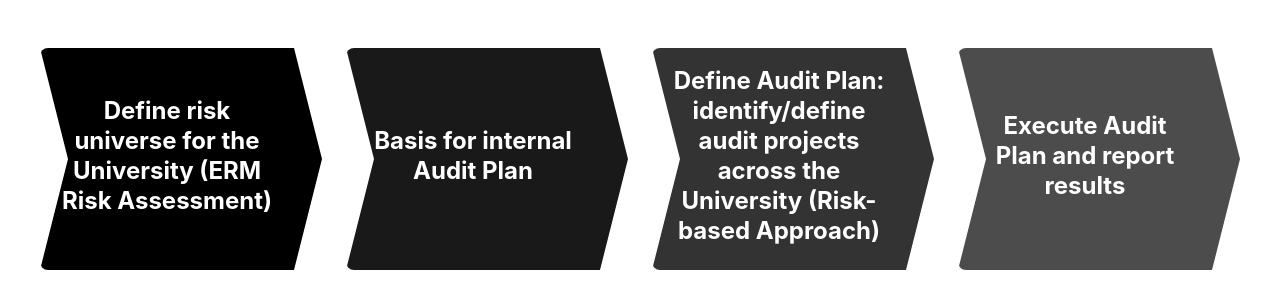
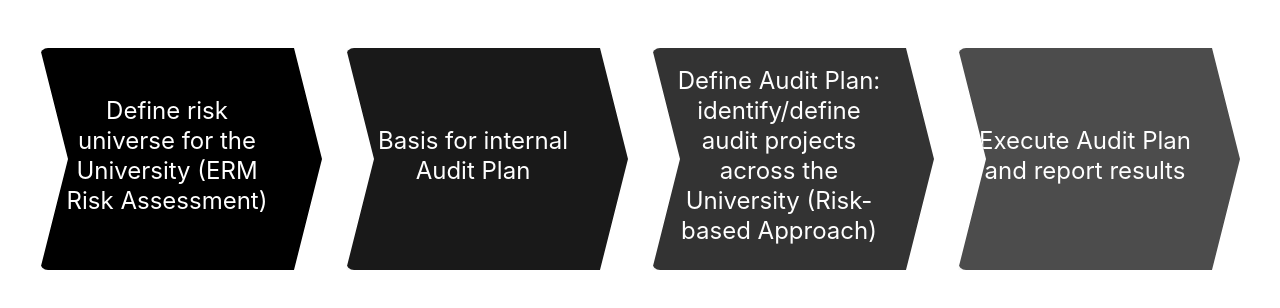
Before and after one commit to DsMeier-DesignAndFilmmaking/Audit-PlanDevelopment_Graphic, a plain HTML site: page index.html in a window 1280 px wide. Drawn offline with Linux system fonts and the light colour scheme; a web font is replaced by a local one.

Commit message:
Fix font load error: remove Semibold/Bold @font-face; keep Regular only (400)

```diff
--- a/style.css
+++ b/style.css
@@ -14,20 +14,6 @@
   font-family: "Acumin Pro";
   src: url("./assets/fonts/AcuminPro-Regular.woff2") format("woff2");
   font-weight: 400;
-  font-style: normal;
-  font-display: swap;
-}
-@font-face {
-  font-family: "Acumin Pro";
-  src: url("./assets/fonts/AcuminPro-Semibold.woff2") format("woff2");
-  font-weight: 600;
-  font-style: normal;
-  font-display: swap;
-}
-@font-face {
-  font-family: "Acumin Pro";
-  src: url("./assets/fonts/AcuminPro-Bold.woff2") format("woff2");
-  font-weight: 700;
   font-style: normal;
   font-display: swap;
 }
@@ -52,6 +38,7 @@ body {
   color: var(--block-text-color);
   background: #fff;
   font-size: 18pt;
+  font-weight: 400;
 }
 
 .audit-process-diagram {
@@ -94,12 +81,14 @@ body {
   margin: 0 0 8px 0;
   font-size: 18pt;
   line-height: 1.25;
+  font-weight: 400;
 }
 
 .process-step p {
   margin: 0;
   font-size: 18pt;
   line-height: 1.45;
+  font-weight: 400;
 }
 
 .step-badge {
```
